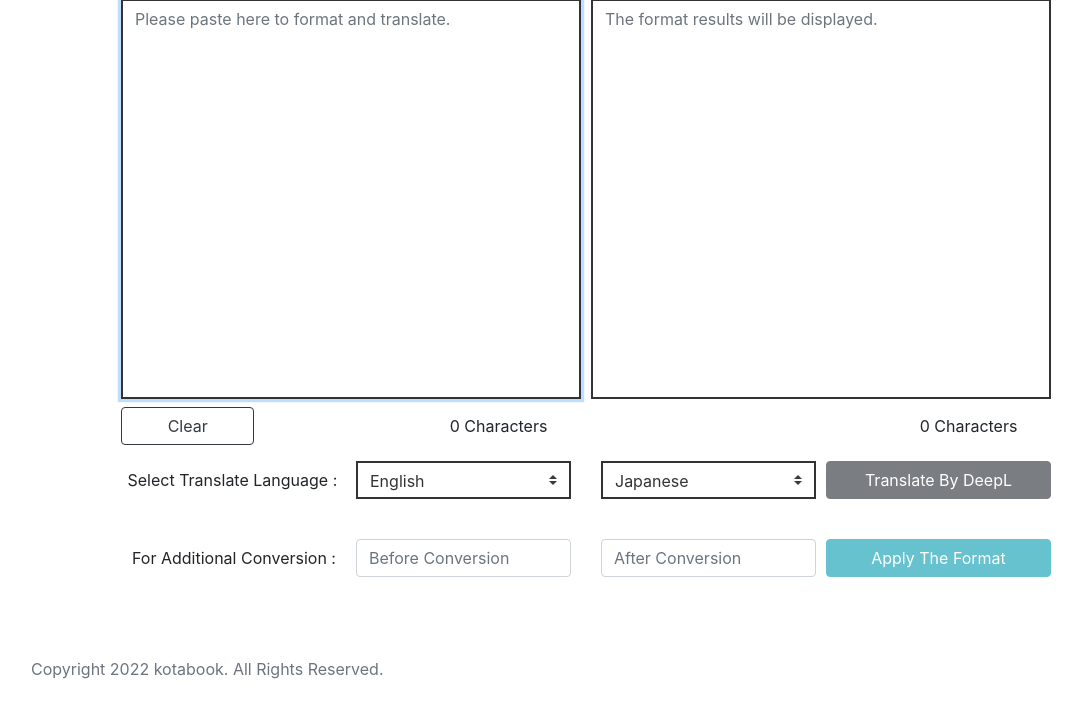
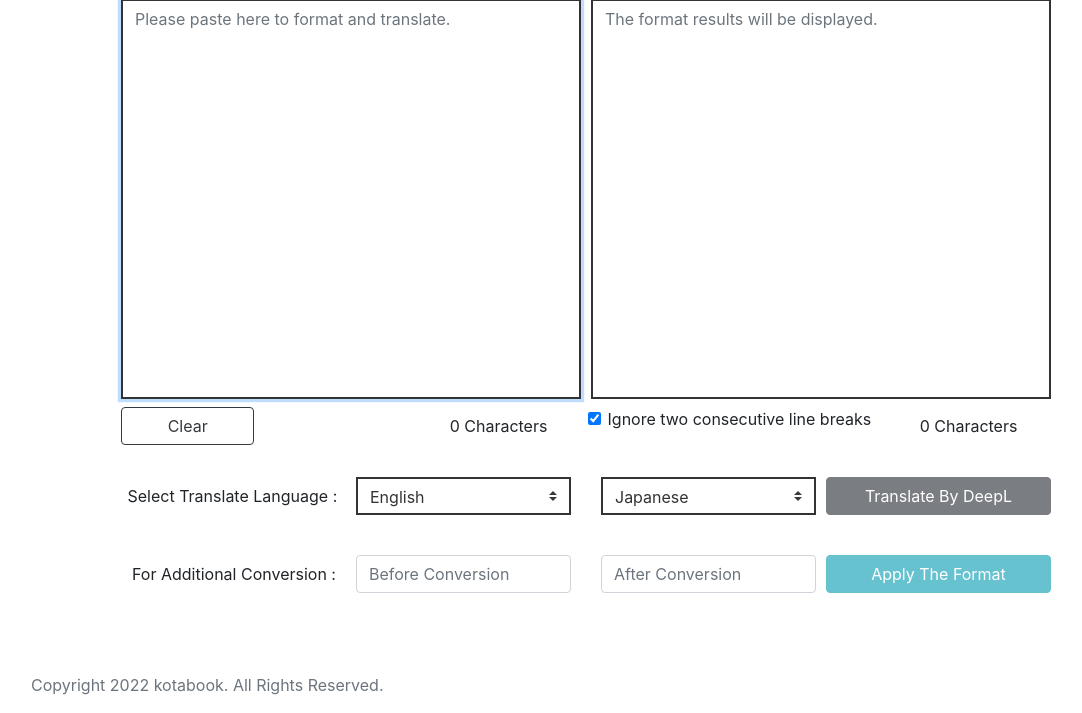
Before and after one commit to kotabook/translation-formatter, a Flask app: page / in a window 1280 px wide. Shown: the part 239-952 px from the top of the page, without its empty margins (54-1136 px from the left). Before the commit the page ends 918 px from the top, so only its background shows below. Run offline with Flask 2, Linux system fonts and the light colour scheme; some libraries are stand-ins or nearby versions.

Commit message:
2つ連続する改行を取り除くかどうかを選択できるようにする機能を追加

```diff
--- a/app/static/format.json
+++ b/app/static/format.json
@@ -1,8 +1,9 @@
 {
     "format_list": [
-        ["\n", " "],
-        ["- ", ""],
+        ["\t", " "],
+        ["- ", "" ],
         ["-\n", ""],
-        ["\t", " "]
+        ["\n ", " "],
+        ["\n", " "]
     ]
 }
--- a/app/static/script.js
+++ b/app/static/script.js
@@ -3,24 +3,26 @@
 const deepl_url = `https://www.deepl.com/translator#`;
 
 // ペースト箇所
-let paste_textarea      = document.getElementById("paste_textarea");
+let paste_textarea       = document.getElementById("paste_textarea");
 // フォーマット結果表示箇所
-let format_textarea     = document.getElementById("format_textarea");
+let format_textarea      = document.getElementById("format_textarea");
 // 翻訳結果表示箇所
-let translate_textarea  = document.getElementById("translate_textarea");
+let translate_textarea   = document.getElementById("translate_textarea");
 // ペースト箇所文字数表示
-let paste_count         = document.getElementById("paste_count");
+let paste_count          = document.getElementById("paste_count");
 // フォーマット結果文字数表示
-let format_count        = document.getElementById("format_count");
+let format_count         = document.getElementById("format_count");
+// 2つ連続する改行を無視するかどうかのチェックボックス
+let consecutive_checkbox = document.getElementById("consecutive_checkbox");
 
 // 警告の表示先である要素を取得
-const text_error        = document.getElementById("text_error");
+const text_error         = document.getElementById("text_error");
 // 送信ボタンを取得
-const submit_button     = document.getElementById("submit_button");
+const submit_button      = document.getElementById("submit_button");
 // 変換ボタンを取得
-const conversion_button = document.getElementById("conversion_button");
+const conversion_button  = document.getElementById("conversion_button");
 // 文字消去ボタンを取得
-const clear_button      = document.getElementById("clear_button");
+const clear_button       = document.getElementById("clear_button");
 
 // フォーマットするリストを取得
 let format_list = [];
@@ -66,9 +68,23 @@ function validateButton() {
     submit_button.innerHTML = `Translate By DeepL`;
 }
 
+// チェックボックスがどうなっているかを保存する変数
+let consecutive_flag = true;
+// 2つ連続の改行を無視するかどうかを調べる関数
+consecutive_checkbox.addEventListener("change", function() {
+    // チェックボックスのtrue,falseの状態を変数に代入する
+    consecutive_flag = consecutive_checkbox.checked;
+});
+
 // ペースト箇所に変更があれば実行する関数
 paste_textarea.addEventListener("input", function() {
-    console.log(format_textarea)
+    // 2つ連続した改行を無視するかどうかを取得
+    if (consecutive_flag && format_list.length == 5) {
+        format_list.push(["  ", "\n\n"]);
+    }
+    else if (!consecutive_flag && format_list.length == 6) {
+        format_list.pop();
+    }
     // ペースト箇所の文字列を取得
     let paste_text = paste_textarea.value;
     // 文字列の長さを取得
--- a/app/templates/index.html
+++ b/app/templates/index.html
@@ -61,13 +61,18 @@
                         <div class="form-group col-md-6">
                             <textarea name="translate-text" class="form-control" id="format_textarea" placeholder="The format results will be displayed." rows="16"></textarea>
                             <div class="row mt-2">
-                                <div class="col"></div>
-                                <div class="col"></div>
-                                <div class="col">
+                                <div class="col-md-8">
+                                    <input class="form-check-input" type="checkbox" id="consecutive_checkbox" checked>
+                                    <label class="form-check-label" for="consecutive_checkbox">Ignore two consecutive line breaks</label>
+                                </div>
+                                <div class="col-md-4">
                                     <input type="text" id="format_count" readonly class="form-control-plaintext" value="0 Characters">
                                 </div>
                             </div>
                         </div>
+                    </div>
+                    <div class="form-group">
+
                     </div>
                     <div class="form-row">
                         <div class="form-group col-md-3">
```
